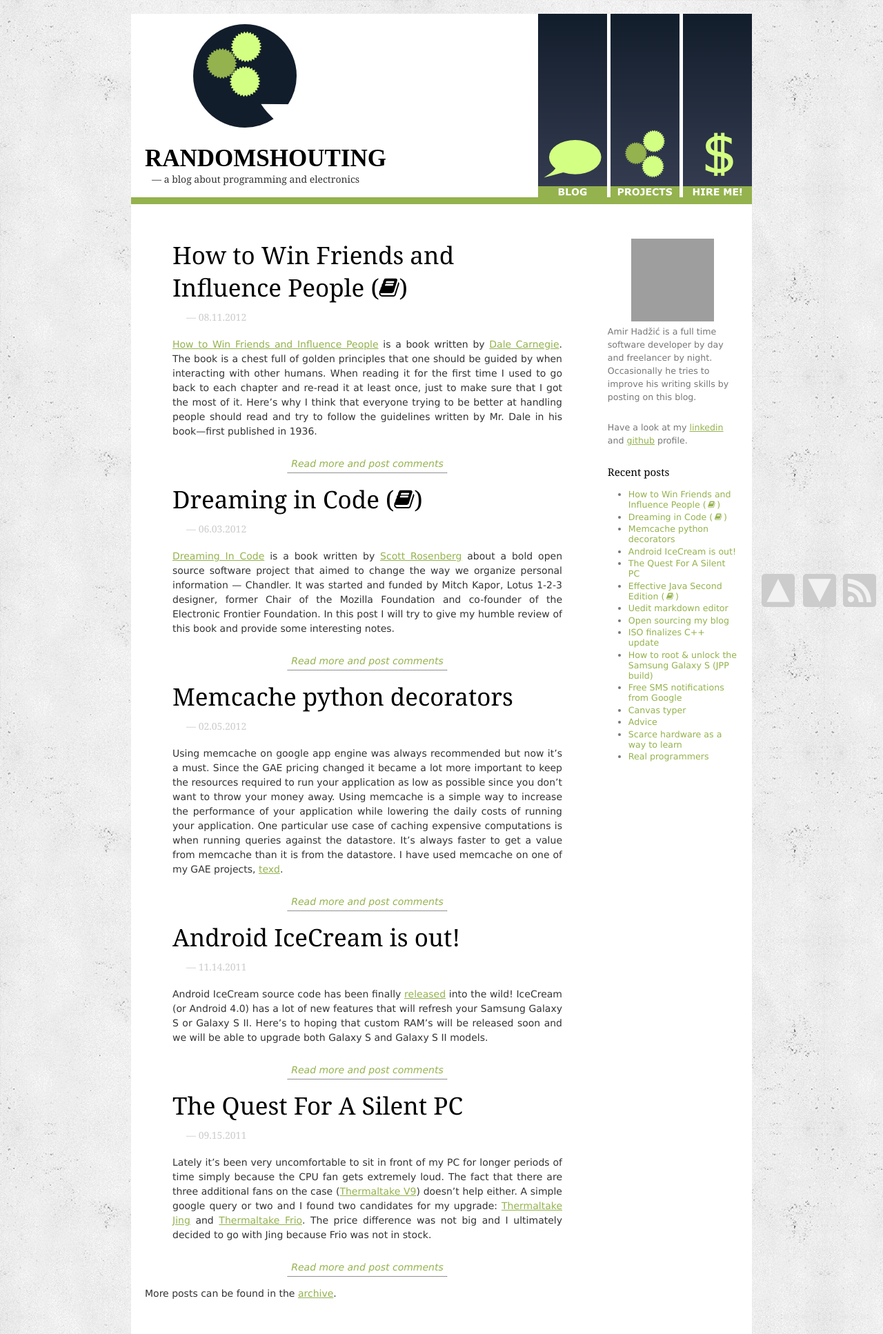
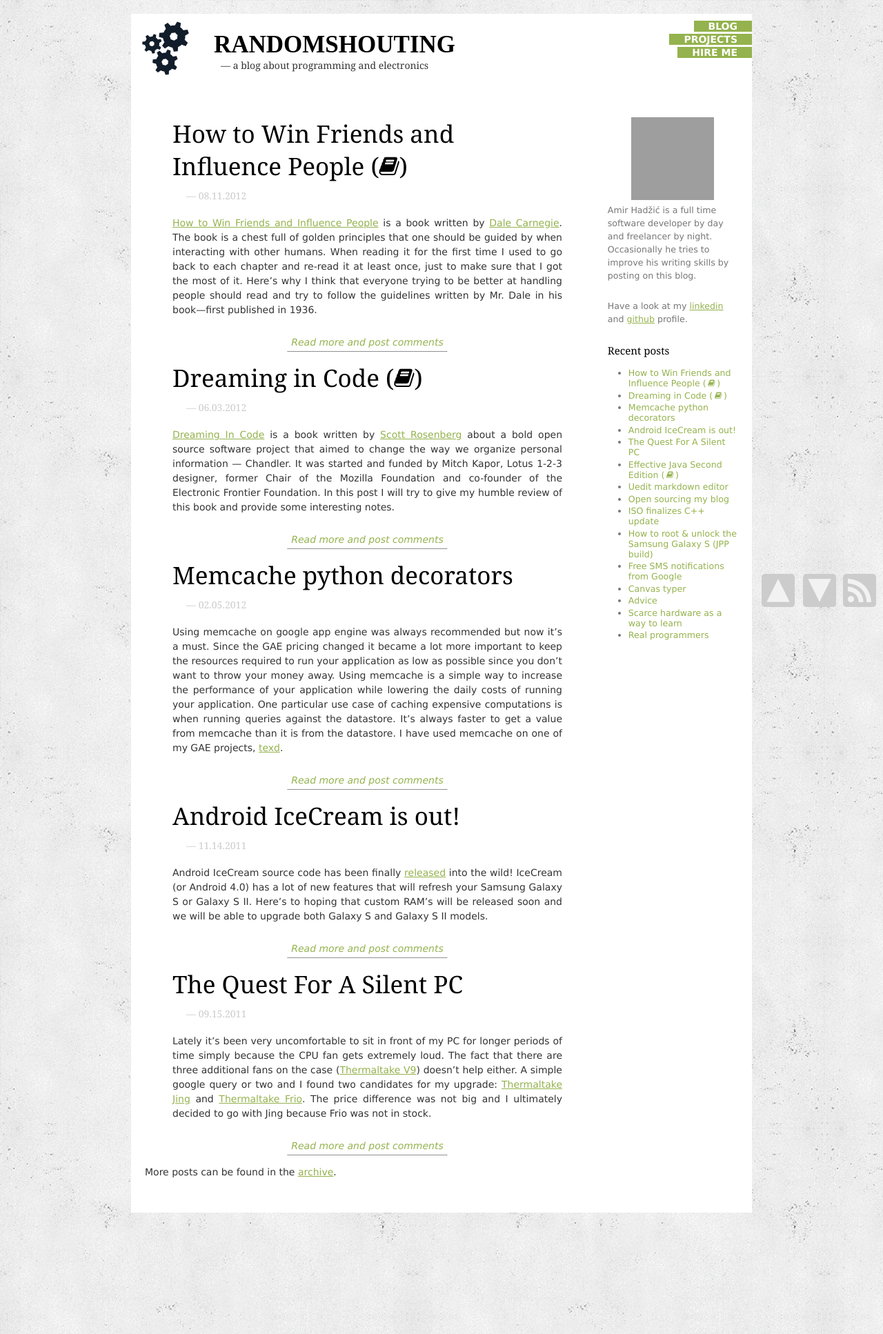
Before and after one commit to amir-hadzic/amir-hadzic.github.com, a Jekyll site: the page built from index.html, in a window 1280 px wide. Shown: the whole page at 69% size. Built offline with Jekyll 4.4.1, drawn with Linux system fonts in a browser that asks for light colours; some web fonts are replaced; grey boxes are pictures that could not be loaded.

Commit message:
Simplify the header.

```diff
--- a/_layouts/default.html
+++ b/_layouts/default.html
@@ -32,15 +32,19 @@
 <div id="wrapper">
     <div id="header">
         <div id="logo">
-            <a href="{{ site.url }}"><img src="/static/Logo.png" class="logo-image" /></a>
-            <h1>RANDOMSHOUTING</h1>
-            <h2>— a blog about programming and electronics</h2>
+            <div style="float: left">
+                <img src="/static/Logo.png" />
+            </div>
+            <div style="float: right">
+                <h1>RANDOMSHOUTING</h1>
+                <h2>— a blog about programming and electronics</h2>
+            </div>
         </div>
 
         <ul id="navigation-bar">
-            <li id="navigation-blog"><a href="/"><img src="/static/Blog.png" /></a></li>
-            <li id="navigation-projects"><a href="/projects.html"><img src="/static/Projects.png" /></a></li>
-            <li id="navigation-hire"><a href="/hireme.html"><img src="/static/HireMe.png" /></a></li>
+            <li><a href="/">BLOG</a></li>
+            <li><a href="/projects.html">PROJECTS</a></li>
+            <li><a href="/hireme.html">HIRE ME</a></li>
         </ul>
     </div>
 
--- a/static/style.css
+++ b/static/style.css
@@ -122,8 +122,6 @@ h2 {
 
 #logo
 {
-    width: 550px;
-    height: 300px;
     float: left;
 }
 
@@ -136,9 +134,7 @@ h2 {
 #header
 {
     width: 100%;
-    height: 266px;
-    background-repeat: repeat-x;
-    border-bottom: 10px solid #94b24d;
+    height: 100px;
 }
 
 #header h1
@@ -170,26 +166,30 @@ hr.header
 
 #navigation-bar
 {
-    height: 266px;
     float: right;
-    width: 310px;
-    text-align: center;
+    list-style: none;
+    text-align: right;
+    margin: 0;
+    padding-top: 10px;
+}
+
+#navigation-bar ul {
     list-style: none;
 }
 
-#navigation-blog
-{
-    float: left;
+#navigation-bar li {
 }
 
-#navigation-projects
-{
-    display:inline;
+#navigation-bar li a {
+    background-color: #94B24D;
+    color: white;
+    padding: 0 1.5em;
+    font-weight: bold;
+    text-decoration: none;
 }
 
-#navigation-hire
-{
-    float: right;
+#navigation-bar li a:hover {
+    background-color: #d3ff82;
 }
 
 #content
```
Also changed, not shown: static/Blog.png (deleted), static/HireMe.png (deleted), static/Logo.alt.png (deleted), static/Logo.png, static/Projects.png (deleted), static/header.png (deleted).
